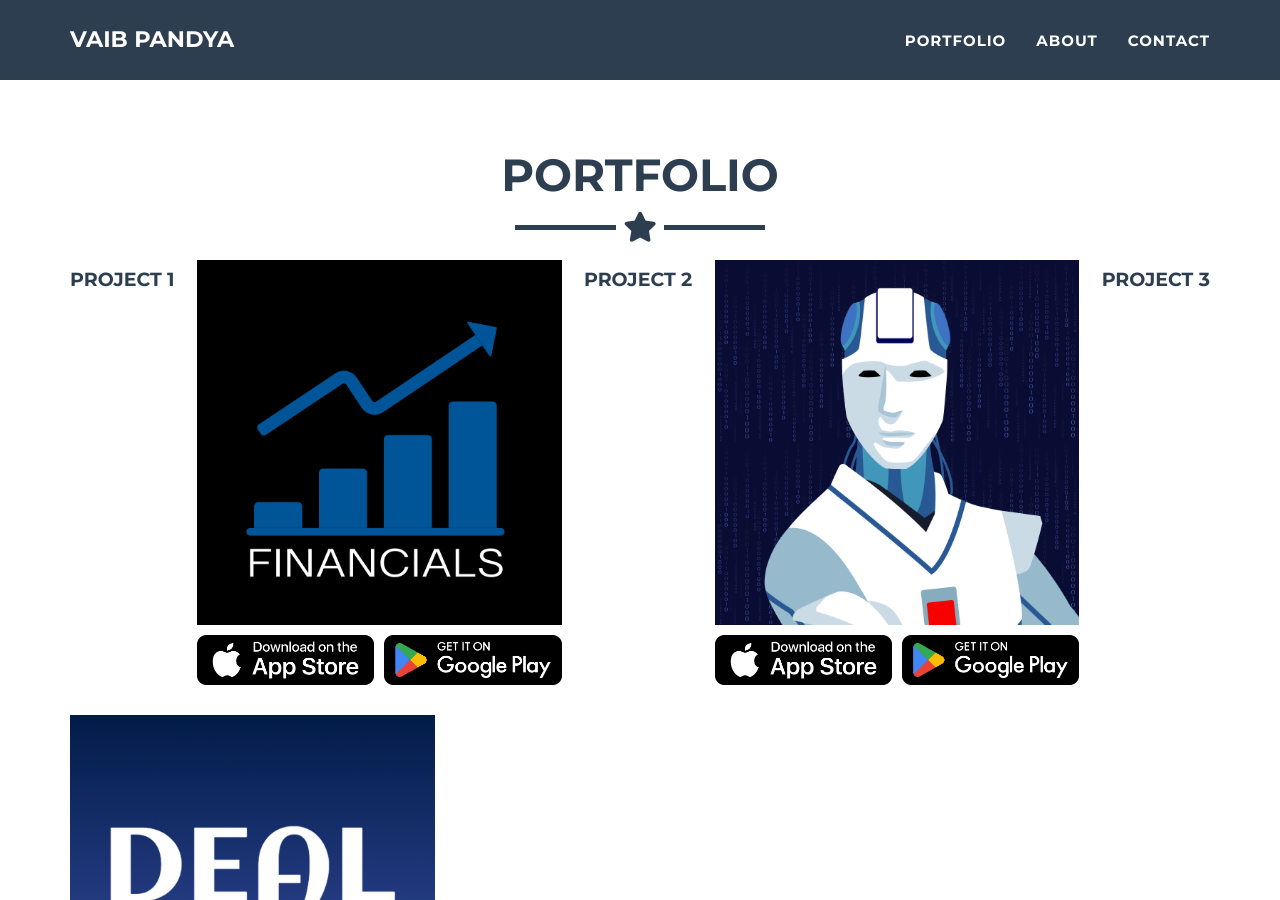
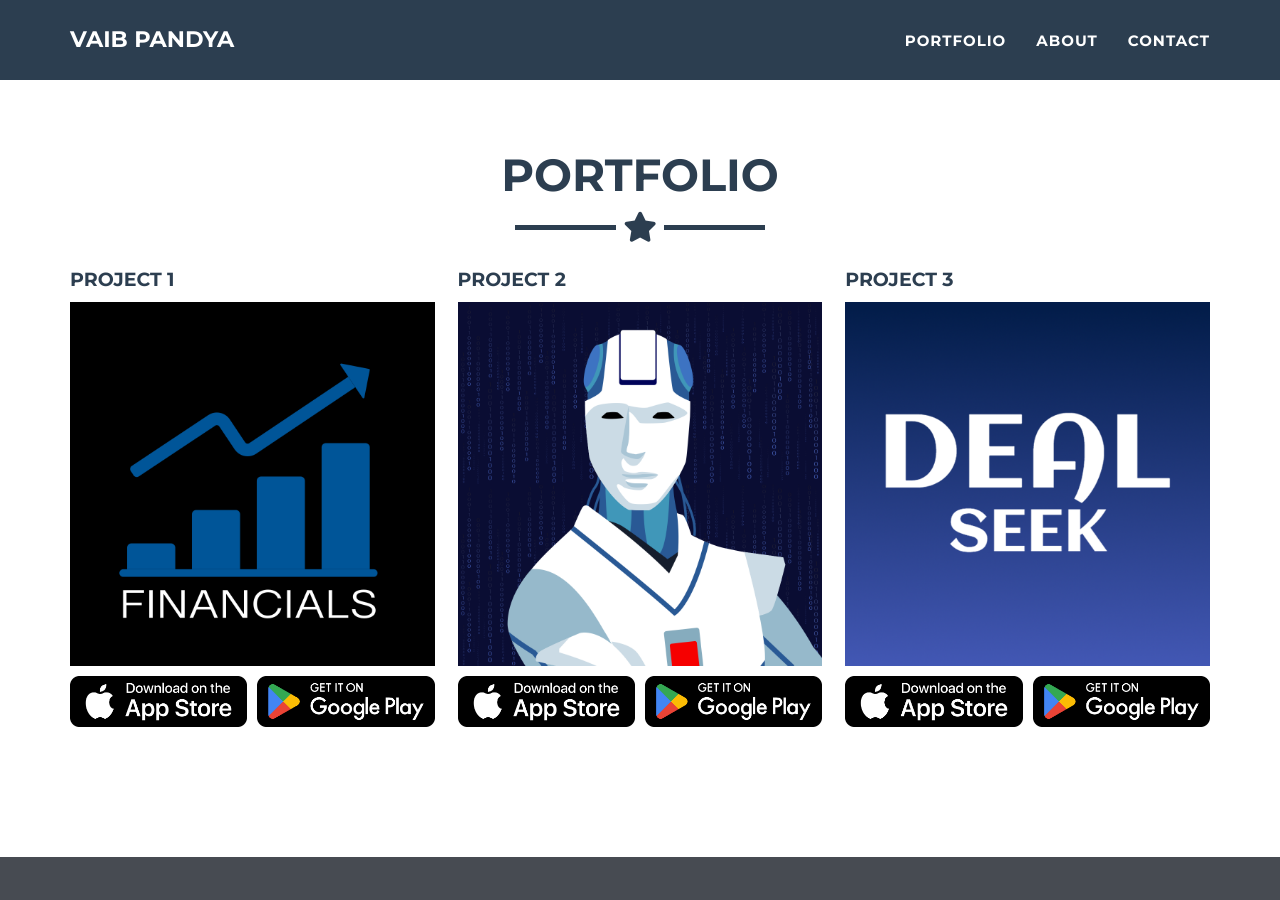
Before and after one commit to pandyav/pandyav.github.io, a Jekyll site: the page built from _posts/2014-07-18-project-1.markdown, in a window 1280 px wide and 900 px high, scrolled down 725 px. Built offline with Jekyll 4.4.1, drawn with Linux system fonts in a browser that asks for light colours.

Commit message:
main pic

```diff
--- a/_includes/portfolio_grid.html
+++ b/_includes/portfolio_grid.html
@@ -9,10 +9,11 @@
     </div>
     <div class="portfolio-flex-row">
       {% for post in site.posts %}
-      <div class="portfolio-title">
-        <h4>{{ post.title }}</h4>
-      </div>
+
       <div class="portfolio-flex-item portfolio-item">
+        <div class="portfolio-title">
+          <h4>{{ post.title }}</h4>
+        </div>
         <a href="#portfolioModal-{{ post.modal-id }}" class="portfolio-link" data-toggle="modal">
           <div class="caption">
             <div class="caption-content">
```
